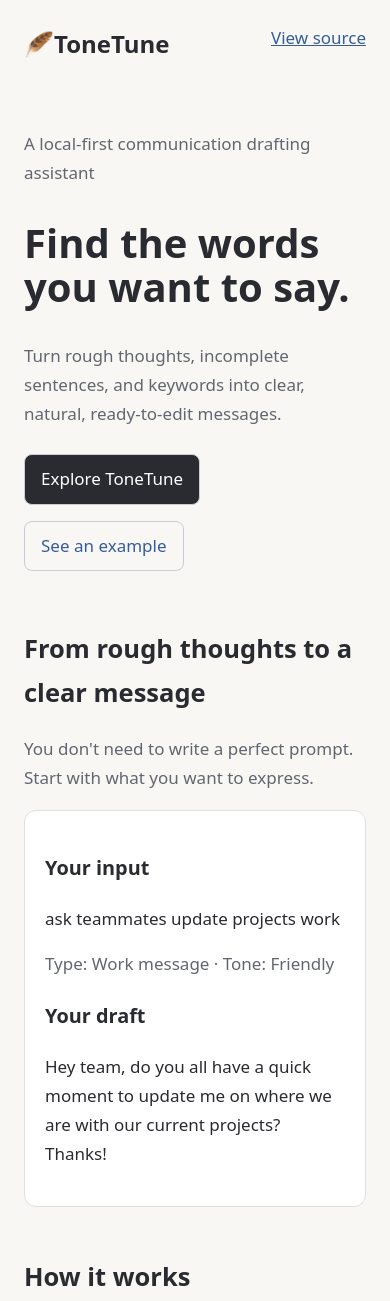
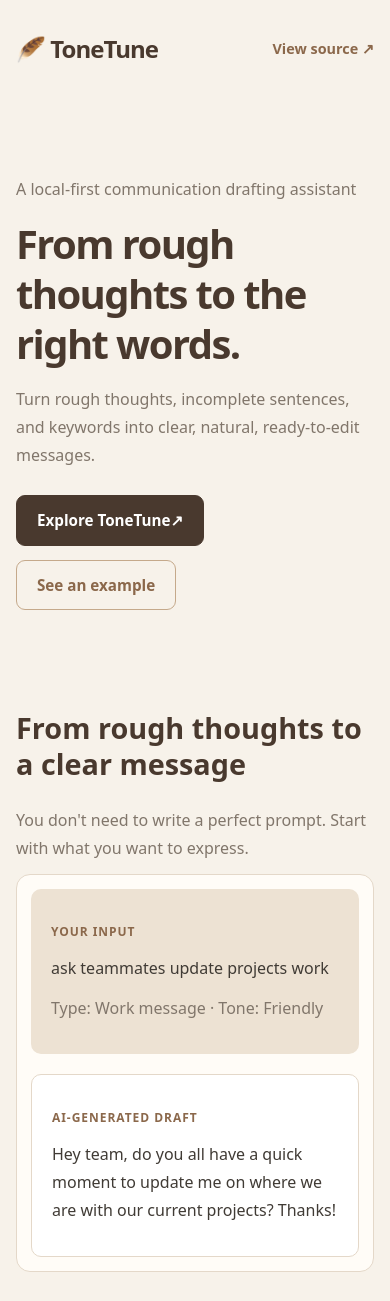
Before and after one commit to yuka-with-data/ToneTune, a website: page docs/index.html in a window 390 px wide. Shown: the top 1301 px of the page. Drawn offline with Linux system fonts and the light colour scheme.

Commit message:
style: improve demo website layout and styling

```diff
--- a/docs/assets/style.css
+++ b/docs/assets/style.css
@@ -0,0 +1,265 @@
+
+/* ToneTune demo website
+   Warm, minimal styling with a clear content hierarchy. */
+
+/* 1. Theme */
+:root {
+  --color-bg: #F7F2EA;
+  --color-surface: #FFFCF7;
+  --color-sand: #EDE2D3;
+  --color-tan: #C5A98B;
+  --color-brown: #8B684B;
+  --color-dark: #49392E;
+  --color-text: #403B35;
+  --color-muted: #81766B;
+  --color-border: #E4D8C9;
+
+  --radius: 14px;
+  --content-width: 900px;
+}
+
+/* 2. Base */
+* {
+  box-sizing: border-box;
+}
+
+html {
+  scroll-behavior: smooth;
+}
+
+body {
+  margin: 0;
+  background: var(--color-bg);
+  color: var(--color-text);
+  font: 16px/1.75 system-ui, sans-serif;
+}
+
+a {
+  color: var(--color-brown);
+  text-decoration: none;
+}
+
+a:hover {
+  color: var(--color-dark);
+}
+
+h1, h2, h3 {
+  color: var(--color-dark);
+  line-height: 1.25;
+}
+
+h1 {
+  font-size: clamp(2.5rem, 7vw, 4.2rem);
+  letter-spacing: -0.04em;
+  max-width: 750px;
+}
+
+h2 {
+  font-size: 1.8rem;
+  margin-top: 0;
+}
+
+h3 {
+  font-size: 1.1rem;
+}
+
+p {
+  margin: 12px 0;
+}
+
+.muted {
+  color: var(--color-muted);
+}
+
+/* 3. Shared layout */
+header, main, footer {
+  width: min(100% - 40px, var(--content-width));
+  margin: auto;
+}
+
+header {
+  display: flex;
+  justify-content: space-between;
+  align-items: center;
+  padding: 28px 0;
+}
+
+main {
+  padding: 30px 0 70px;
+}
+
+section {
+  margin-bottom: 76px;
+}
+
+footer {
+  padding: 28px 0 40px;
+  border-top: 1px solid var(--color-border);
+}
+
+/* 4. Header */
+.site-title {
+  color: var(--color-dark);
+  font-size: 1.5rem;
+  font-weight: 750;
+  letter-spacing: -0.04em;
+}
+
+.header-link {
+  font-size: 0.9rem;
+  font-weight: 600;
+}
+
+/* 5. Hero */
+.hero {
+  padding: 55px 0 65px;
+}
+
+.hero h1 {
+  margin: 16px 0;
+}
+
+.hero-description {
+  max-width: 650px;
+  font-size: 1.1rem;
+}
+
+/* 6. Buttons */
+.button {
+  display: inline-block;
+  padding: 11px 20px;
+  margin: 14px 8px 0 0;
+  border: 1px solid var(--color-tan);
+  border-radius: 9px;
+  font-size: 0.95rem;
+  font-weight: 600;
+  transition: background 0.2s ease, transform 0.2s ease;
+}
+
+.button:hover {
+  transform: translateY(-2px);
+}
+
+.primary {
+  background: var(--color-dark);
+  color: white;
+  border-color: var(--color-dark);
+}
+
+.primary:hover {
+  background: var(--color-brown);
+  color: white;
+}
+
+/* 7. Example */
+.example {
+  display: grid;
+  grid-template-columns: 1fr 1.2fr;
+  gap: 20px;
+  padding: 24px;
+  background: var(--color-surface);
+  border: 1px solid var(--color-border);
+  border-radius: var(--radius);
+}
+
+.example-input,
+.example-output {
+  padding: 20px;
+  border-radius: 10px;
+}
+
+.example-input {
+  background: var(--color-sand);
+}
+
+.example-output {
+  background: white;
+  border: 1px solid var(--color-border);
+}
+
+.example h3 {
+  margin-top: 0;
+}
+
+.example-label {
+  color: var(--color-brown);
+  font-size: 0.75rem;
+  font-weight: 750;
+  letter-spacing: 0.08em;
+  text-transform: uppercase;
+}
+
+/* 8. Feature cards */
+.features {
+  display: grid;
+  grid-template-columns: repeat(2, 1fr);
+  gap: 14px;
+}
+
+.feature {
+  padding: 20px;
+  background: var(--color-surface);
+  border: 1px solid var(--color-border);
+  border-radius: var(--radius);
+}
+
+/* 9. How it works */
+.steps {
+  padding-left: 24px;
+}
+
+.steps li {
+  padding: 6px 0 6px 8px;
+}
+
+/* 10. Getting started */
+.get-started {
+  padding: 30px;
+  background: var(--color-sand);
+  border-radius: var(--radius);
+}
+
+pre {
+  padding: 16px 20px;
+  overflow-x: auto;
+  background: var(--color-dark);
+  color: #F7F2EA;
+  border-radius: 9px;
+  font-size: 0.9rem;
+}
+
+code {
+  font-family: ui-monospace, monospace;
+}
+
+footer p {
+  font-size: 0.9rem;
+}
+
+/* 11. Responsive layout */
+@media (max-width: 650px) {
+  header, main, footer {
+    width: min(100% - 32px, var(--content-width));
+  }
+
+  .hero {
+    padding: 35px 0 45px;
+  }
+
+  section {
+    margin-bottom: 55px;
+  }
+
+  .example,
+  .features {
+    grid-template-columns: 1fr;
+  }
+
+  .example {
+    padding: 14px;
+  }
+
+  .get-started {
+    padding: 22px;
+  }
+}
--- a/docs/index.html
+++ b/docs/index.html
@@ -6,65 +6,21 @@
   <meta charset="UTF-8">
   <meta name="viewport" content="width=device-width, initial-scale=1">
   <meta name="description" content="ToneTune turns rough thoughts into clear, natural, ready-to-edit messages.">
+  <link rel="stylesheet" href="assets/style.css">
 
-  <title>ToneTune | Find the words</title>
-
-  <style>
-    body {
-      margin: 0;
-      background: #f8f7f4;
-      color: #292b30;
-      font: 17px/1.7 system-ui, sans-serif;
-    }
-
-    main, header, footer {
-      max-width: 850px;
-      margin: auto;
-      padding: 24px;
-    }
-
-    h1 { font-size: clamp(2.5rem, 7vw, 4.5rem); line-height: 1.1; }
-    h2 { margin-top: 48px; }
-    .muted { color: #626670; }
-    a { color: #365d9b; }
-    .button {
-      display: inline-block;
-      padding: 10px 16px;
-      margin: 8px 8px 8px 0;
-      border: 1px solid #c9ccd2;
-      border-radius: 8px;
-      text-decoration: none;
-    }
-    .primary { background: #292b30; color: white; }
-    .example {
-      padding: 20px;
-      background: white;
-      border: 1px solid #e0e0e0;
-      border-radius: 12px;
-      overflow-wrap: anywhere;
-    }
-    code, pre { font-family: ui-monospace, monospace; }
-    pre { white-space: pre-wrap; }
-  </style>
-  <style>
-    /* Increase the project name size in the header. */
-    .site-title {
-        font-size: 1.5rem;
-    }
-  </style>
+  <title>🪶ToneTune | From Thoughts to Words</title>
 </head>
 
 <body>
   <header>
-    <strong class="site-title">🪶ToneTune</strong>
-    <a href="https://github.com/yuka-with-data/ToneTune"
-       style="float: right;">View source</a>
+    <strong class="site-title">🪶 ToneTune</strong>
+    <a class="header-link" href="https://github.com/yuka-with-data/ToneTune">View source ↗</a>
   </header>
 
   <main>
-    <section>
+    <section class="hero">
       <p class="muted">A local-first communication drafting assistant</p>
-      <h1>Find the words you want to say.</h1>
+      <h1>From rough thoughts to the right words.</h1>
       <p class="muted">
         Turn rough thoughts, incomplete sentences, and keywords
         into clear, natural, ready-to-edit messages.
@@ -72,7 +28,7 @@
 
       <a class="button primary"
          href="https://github.com/yuka-with-data/ToneTune">
-        Explore ToneTune
+        Explore ToneTune↗
       </a>
       <a class="button" href="#example">See an example</a>
     </section>
@@ -85,16 +41,19 @@
       </p>
 
       <div class="example">
-        <h3>Your input</h3>
-        <p>ask teammates update projects work</p>
+        <div class="example-input">
+          <p class="example-label">Your input</p>
+          <p>ask teammates update projects work</p>
+          <p class="muted">Type: Work message · Tone: Friendly</p>
+        </div>
 
-        <p class="muted">Type: Work message · Tone: Friendly</p>
-
-        <h3>Your draft</h3>
-        <p>
-          Hey team, do you all have a quick moment to update me
-          on where we are with our current projects? Thanks!
-        </p>
+        <div class="example-output">
+          <p class="example-label">AI-generated draft</p>
+          <p>
+            Hey team, do you all have a quick moment to update me
+            on where we are with our current projects? Thanks!
+          </p>
+        </div>
       </div>
     </section>
 
@@ -130,13 +89,12 @@
   </main>
 
   <footer>
-    <hr>
     <p class="muted">
       ToneTune is an experimental open-source project.
       Always review generated drafts before using them.
     </p>
     <a href="https://github.com/yuka-with-data/ToneTune">
-      GitHub repository
+      GitHub repository ↗
     </a>
   </footer>
 </body>
```
